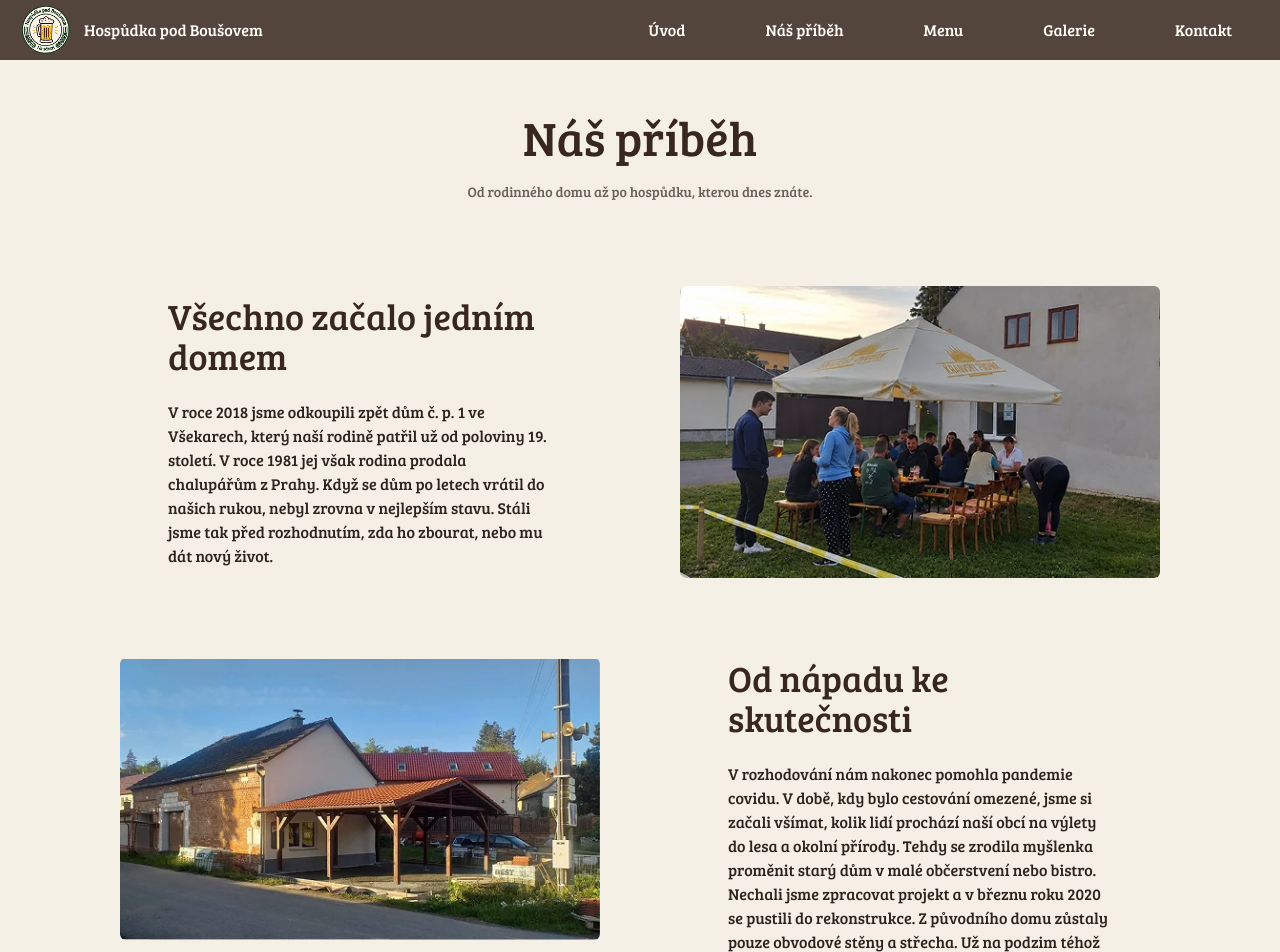
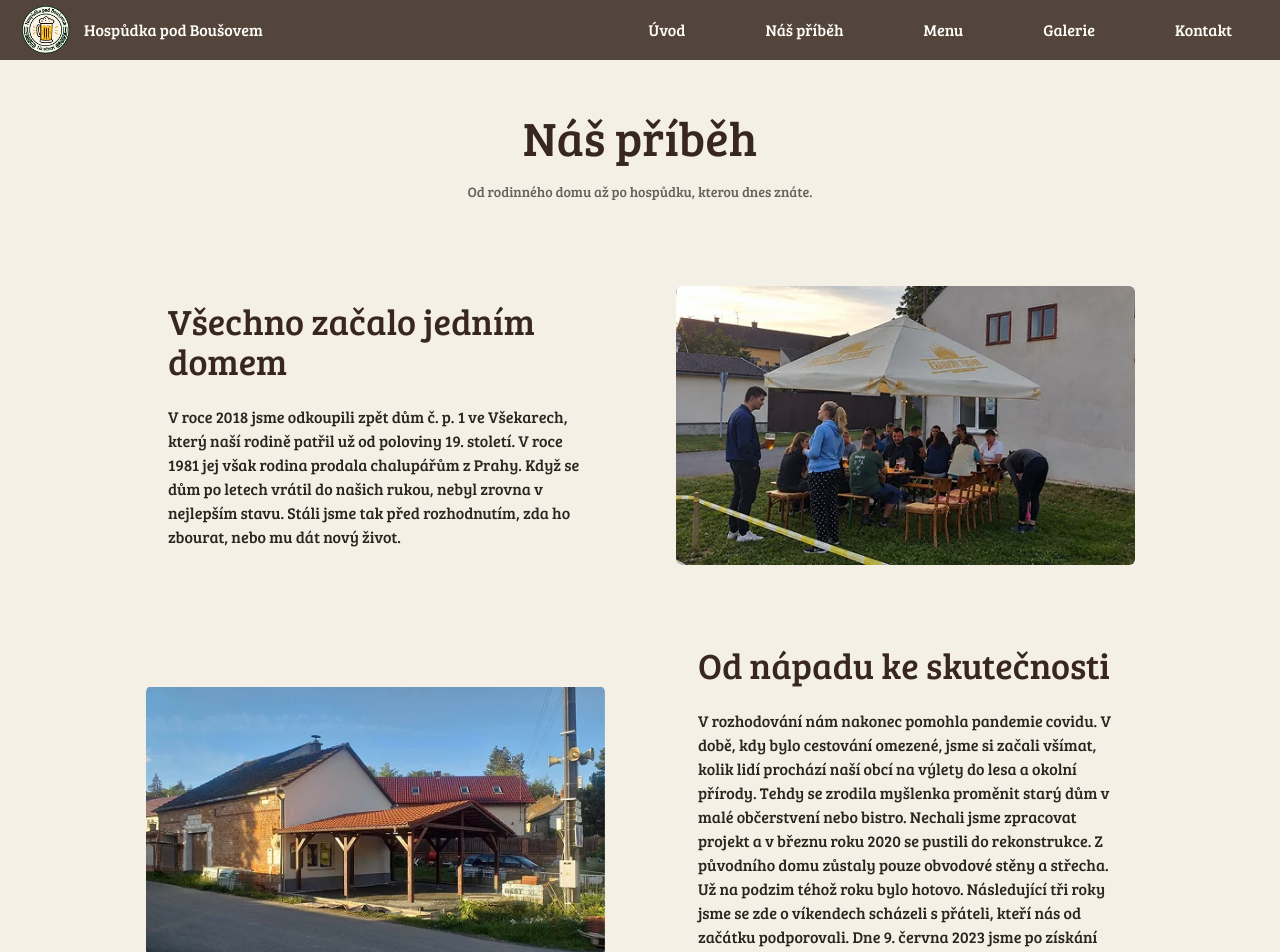
Before and after one commit to Luan2118/hospudka-pod-bousovem, a React (Vite) app: page /nas-pribeh in a window 1280 px wide. Shown: the top 952 px of the page. Built offline with nearby package versions, Linux system fonts and the light colour scheme; no server answers.

Commit message:
style: refine story image sizing and section spacing

```diff
--- a/src/pages/NasPribeh/components/StorySection.tsx
+++ b/src/pages/NasPribeh/components/StorySection.tsx
@@ -8,7 +8,7 @@ type StorySection = {
 
 function StorySection({ title, description, image }: StorySection) {
   return (
-    <div className="grid grid-cols-1 lg:grid-cols-2 gap-20 mb-20 mt-5">
+    <div className="grid grid-cols-1 lg:grid-cols-2 gap-5 mb-20 mt-5">
 
       {title === 'Od nápadu ke skutečnosti' ?
         <>
@@ -19,7 +19,7 @@ function StorySection({ title, description, image }: StorySection) {
             transition={{ duration: 0.6, delay: 0.3, ease: "easeOut" }}
             src={image}
             alt=""
-            className="w-full rounded-md order-2 lg:order-1" />
+            className="w-[90%] h-auto place-self-center rounded-md order-2 lg:order-1" />
           <div className="flex flex-col gap-6 my-auto xl:px-12 order-1 lg:order-2">
             <motion.p
               initial={{ opacity: 0, y: 20 }}
@@ -67,7 +67,7 @@ function StorySection({ title, description, image }: StorySection) {
             transition={{ duration: 0.6, delay: 0.3, ease: "easeOut" }}
             src={image}
             alt=""
-            className="w-full rounded-md" />
+            className="w-[90%] h-auto place-self-center rounded-md" />
         </>
       }
 
```
